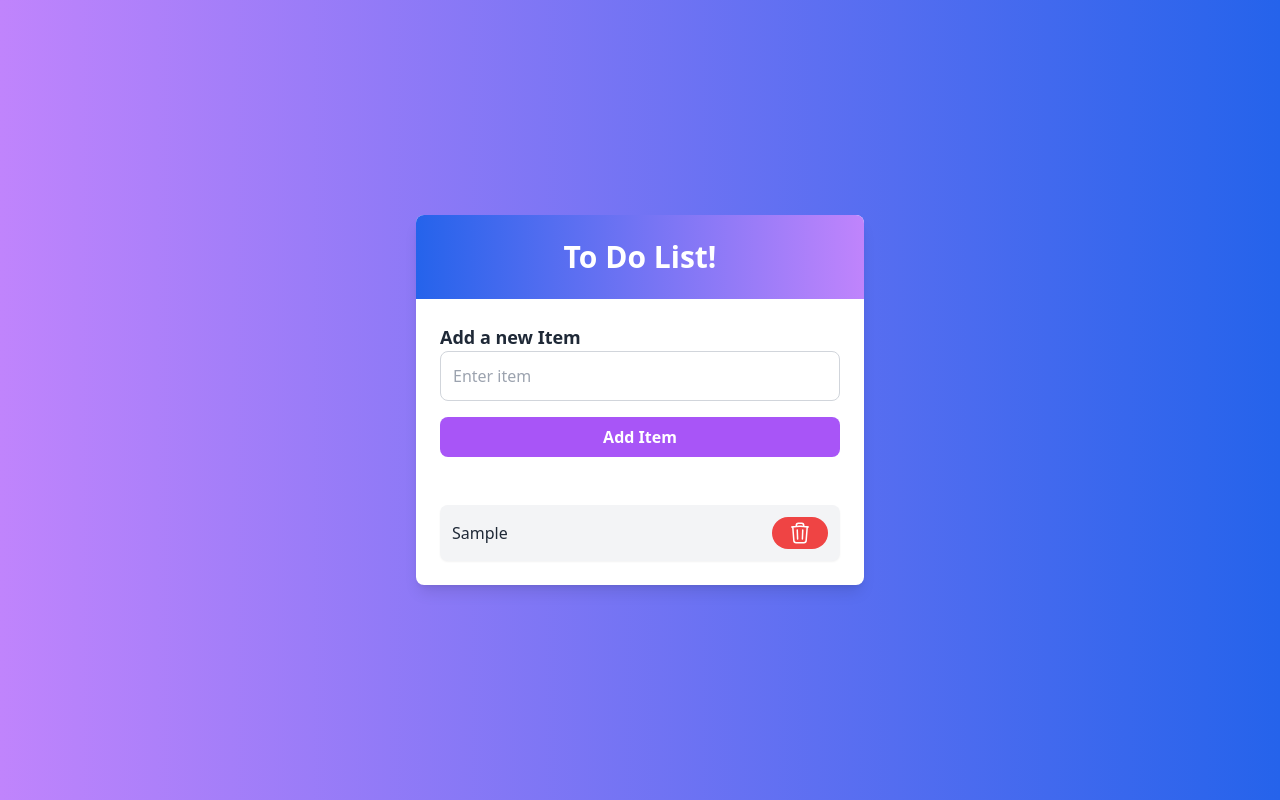
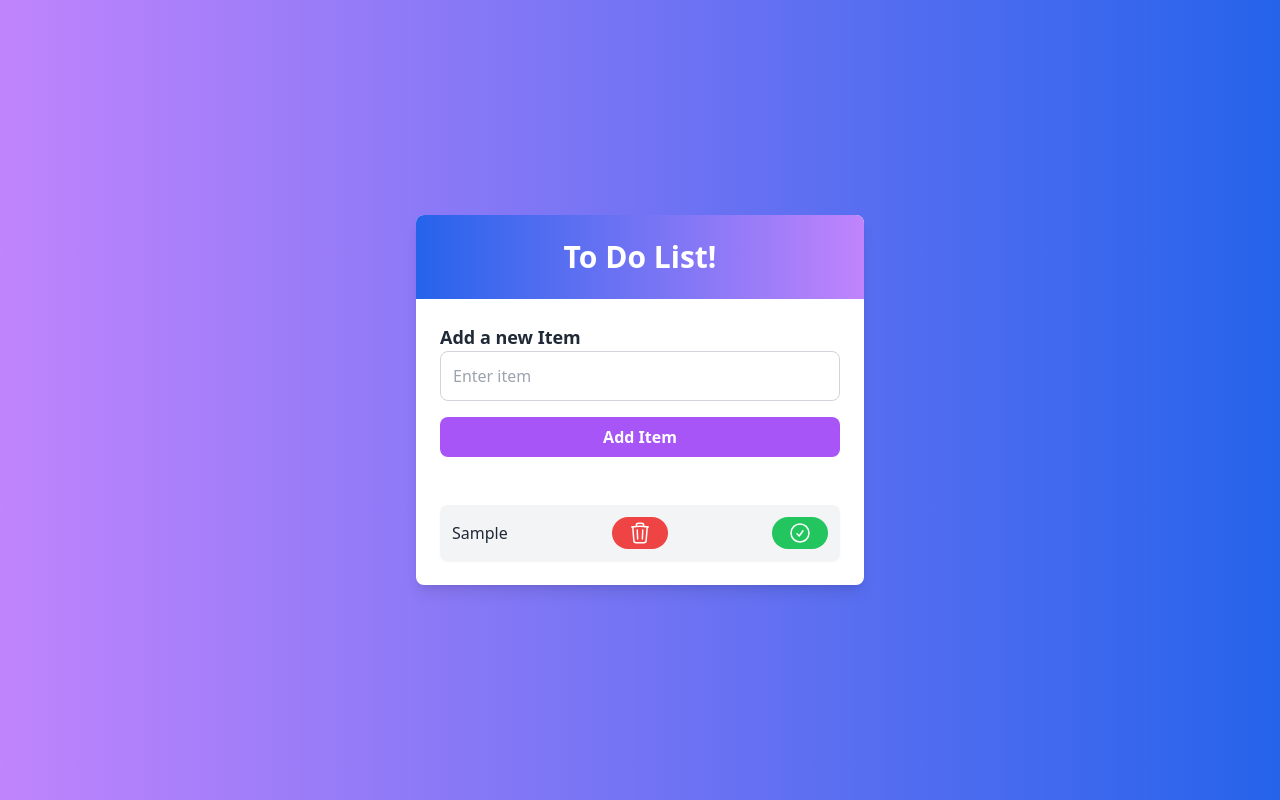
Before and after one commit to EduardoJRP/ToDoApp, a Next.js app: page / in a window 1280 px wide. Both pictures are taken after typing "Sample" into the empty fields and a click on the button "Add Item". Built offline with nearby package versions, Linux system fonts and the light colour scheme.

Commit message:
added a new button to the list for checking items

```diff
--- a/app/page.tsx
+++ b/app/page.tsx
@@ -77,12 +77,13 @@ export default function Home() {
                 className="w-full flex justify-between items-center bg-gray-100 p-3 rounded-lg shadow-sm"
                 key={index}
               >
-                <span className="text-gray-800 font-medium">{item.description}</span>
+                <span className="text-gray-800 font-medium">
+                  {item.description}
+                </span>
                 <button
                   className="text-sm bg-red-500 text-white rounded-full px-4 py-1 hover:bg-red-600 transition-all"
                   onClick={() => deleteListItem(index)}
                 >
-                  {
                   <svg
                     xmlns="http://www.w3.org/2000/svg"
                     fill="none"
@@ -97,7 +98,25 @@ export default function Home() {
                       d="m14.74 9-.346 9m-4.788 0L9.26 9m9.968-3.21c.342.052.682.107 1.022.166m-1.022-.165L18.16 19.673a2.25 2.25 0 0 1-2.244 2.077H8.084a2.25 2.25 0 0 1-2.244-2.077L4.772 5.79m14.456 0a48.108 48.108 0 0 0-3.478-.397m-12 .562c.34-.059.68-.114 1.022-.165m0 0a48.11 48.11 0 0 1 3.478-.397m7.5 0v-.916c0-1.18-.91-2.164-2.09-2.201a51.964 51.964 0 0 0-3.32 0c-1.18.037-2.09 1.022-2.09 2.201v.916m7.5 0a48.667 48.667 0 0 0-7.5 0"
                     />
                   </svg>
-                  }
+                </button>
+                <button
+                  className="text-sm bg-green-500 text-white rounded-full px-4 py-1 hover:bg-red-600 transition-all"
+                  onClick={() => deleteListItem(index)}
+                >
+                  <svg
+                    xmlns="http://www.w3.org/2000/svg"
+                    fill="none"
+                    viewBox="0 0 24 24"
+                    strokeWidth={1.5}
+                    stroke="currentColor"
+                    className="size-6"
+                  >
+                    <path
+                      strokeLinecap="round"
+                      strokeLinejoin="round"
+                      d="M9 12.75 11.25 15 15 9.75M21 12a9 9 0 1 1-18 0 9 9 0 0 1 18 0Z"
+                    />
+                  </svg>
                 </button>
               </li>
             ))
```
Lines whose indentation alone changed are shown as unchanged.
